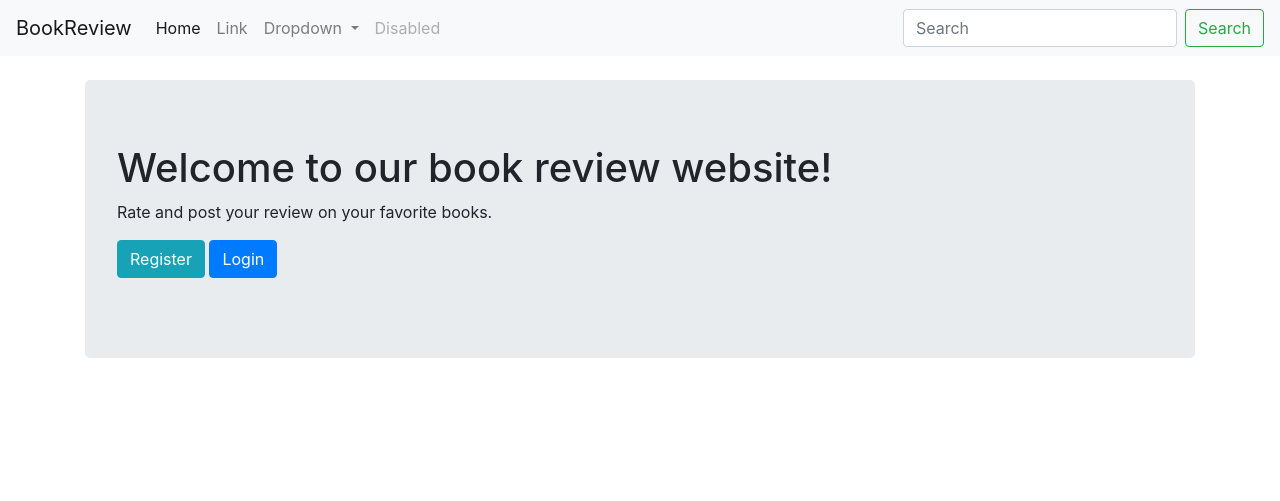
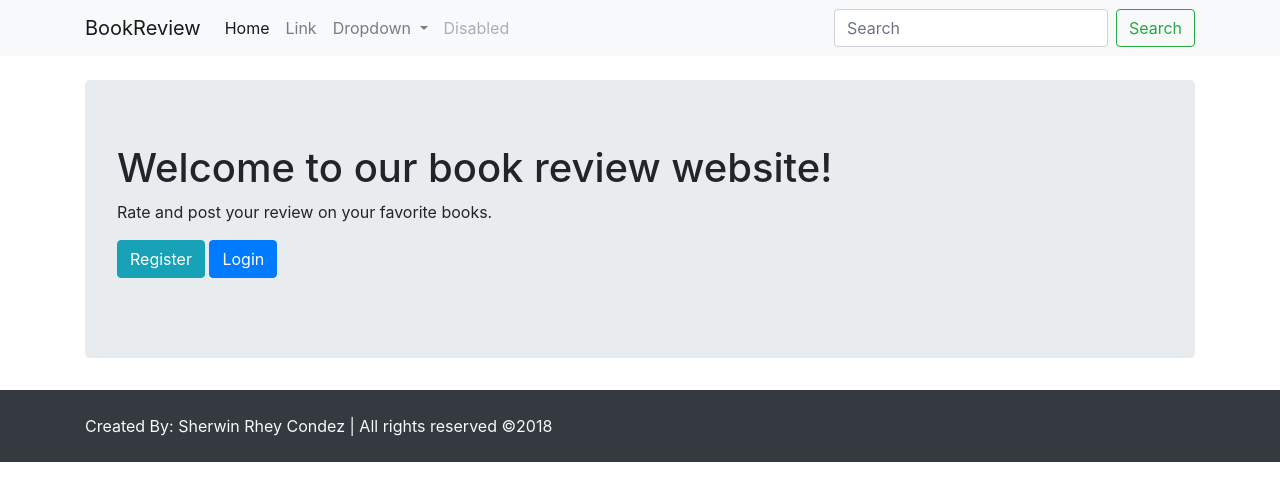
Before and after one commit to shervs336/book_review, a Flask app: page / in a window 1280 px wide. Shown: the top 501 px of the page. Run offline with Flask 2, Linux system fonts and the light colour scheme; data that the repository does not hold is empty; some libraries are stand-ins or nearby versions.

Commit message:
Add footer and container for nav

```diff
--- a/templates/layouts/main.html
+++ b/templates/layouts/main.html
@@ -12,6 +12,7 @@
   </head>
   <body>
     <nav class="navbar navbar-expand-lg navbar-light bg-light">
+      <div class="container">
         <a class="navbar-brand" href="#">BookReview</a>
         <button class="navbar-toggler" type="button" data-toggle="collapse" data-target="#navbarSupportedContent" aria-controls="navbarSupportedContent" aria-expanded="false" aria-label="Toggle navigation">
           <span class="navbar-toggler-icon"></span>
@@ -45,6 +46,7 @@
             <button class="btn btn-outline-success my-2 my-sm-0" type="submit">Search</button>
           </form>
         </div>
+      </div>
     </nav>
 
     <div class="container">
@@ -56,6 +58,12 @@
       </div>
     </div>
 
+    <footer class="bg-dark py-4 mt-4">
+      <div class="container">
+        <div class="text-light">Created By: Sherwin Rhey Condez | All rights reserved &copy2018</div>
+      </div>
+    </footer>
+
     <!-- Optional JavaScript -->
     <!-- jQuery first, then Popper.js, then Bootstrap JS -->
     <script src="https://code.jquery.com/jquery-3.3.1.slim.min.js" integrity="sha384-q8i/X+965DzO0rT7abK41JStQIAqVgRVzpbzo5smXKp4YfRvH+8abtTE1Pi6jizo" crossorigin="anonymous"></script>
```
Lines whose indentation alone changed are shown as unchanged.
